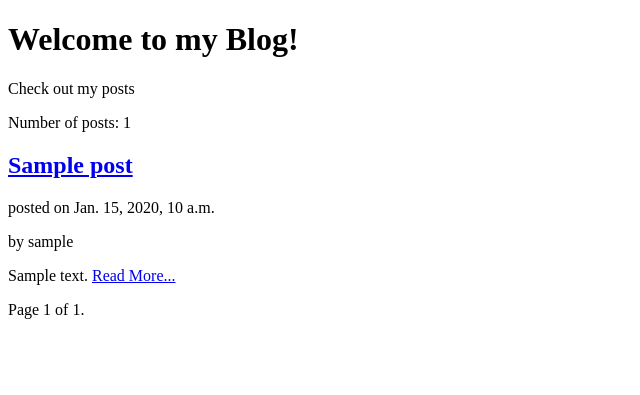
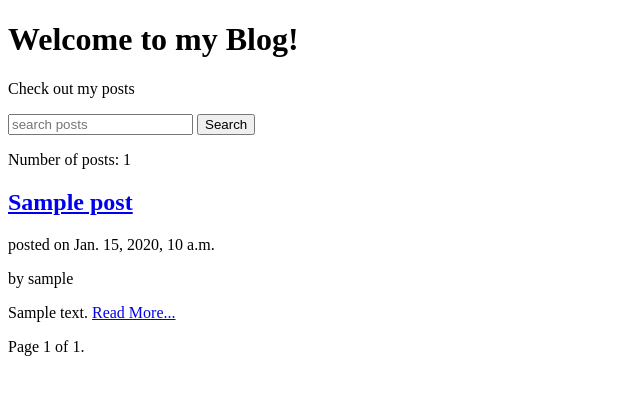
Before and after one commit to swatijamgade/myblog, a Django app: page / in a window 1280 px wide. Shown: the top 395 px of the page, without its empty margins (0-640 px from the left). Run offline with Django 5.2, Linux system fonts and the light colour scheme; tables that the repository leaves empty hold one stand-in row (values such as "Sample post").

Commit message:
search result

```diff
--- a/myblog/settings.py
+++ b/myblog/settings.py
@@ -128,7 +128,5 @@ DEFAULT_AUTO_FIELD = 'django.db.models.BigAutoField'
 # EMAIL_HOST = 'smtp.gmail.com'
 # EMAIL_PORT = 587
 # EMAIL_USE_TLS = True
-# EMAIL_HOST_USER = 'user@gmail.com'
-# EMAIL_HOST_PASSWORD = 'password'
-
-# vmtbmdxethfdmgey
+# EMAIL_HOST_USER = 'jamagde.swati@gmail.com'
+# EMAIL_HOST_PASSWORD = 'vmtbmdxethfdmgey'
--- a/posts/forms.py
+++ b/posts/forms.py
@@ -1,3 +1,5 @@
+
+
 from django import forms
 from .models import Comment
 
--- a/posts/templates/posts/comment.html
+++ b/posts/templates/posts/comment.html
@@ -13,5 +13,6 @@
     {% include 'snippets/comment_form.html' %}
 {% endif %}
 
+
 </body>
 </html>
--- a/posts/templates/posts/post-list.html
+++ b/posts/templates/posts/post-list.html
@@ -6,6 +6,11 @@
 <body>
     <h1>Welcome to my Blog!</h1>
     <p>Check out my posts</p>
+
+    <form method="get" action="{% url 'search_post' %}">
+        <input type="text" name="query" placeholder="search posts">
+        <input type="submit" value="Search">
+    </form>
 
     {% with posts.count as total_post  %}
     <p>Number of posts: {{ total_post }}</p>
--- a/posts/urls.py
+++ b/posts/urls.py
@@ -1,11 +1,12 @@
 from django.urls import path
 
-from .views import post_list, post_detail, post_comment, share_post
+from .views import post_list, post_detail, post_comment, share_post, search_post
 
 urlpatterns = [
     path('', post_list, name='post_list'),
     path('post/<int:year>/<int:month>/<int:day>/<slug:post_slug>/', post_detail, name='post_detail'),
     path('<int:post_id>/comment/', post_comment, name='post_comment'),
     path('<int:post_id>/share/', share_post, name='share_post'),
+    path('search/', search_post, name='search_post'),
 
 ]
--- a/posts/views.py
+++ b/posts/views.py
@@ -56,7 +56,7 @@ def post_comment(request, post_id):
     post = get_object_or_404(Post, id=post_id)
 
     if request.method == 'POST':
-        comment_form = CommentModelForm(request.POST)
+        comment_form = CommentModelForm(request.POST);
         print(comment_form)
         print(type(comment_form))  # Post
         if comment_form.is_valid():
@@ -90,3 +90,17 @@ def share_post(request, post_id):
     else:
         form = EmailPostForm()
         return render(request, 'posts/share.html', context={'post': post, 'form': form})
+
+def search_post(request):
+    """
+    This function is used to search for posts
+    """
+    query = request.GET.get('query')
+
+    # get all related posts form db
+    searched_posts = Post.objects.filter(
+        Q(title__icontains=query) | Q(content__icontains=query) | Q(author__username__icontains=query)
+    ).distinct()
+    # Post.objects.filter(title__icontains=query)
+    # Post.objects.filter(content__icontains=query)
+    return render(request, 'posts/search.html', context={'posts': searched_posts, 'query': query})
```
Also changed, not shown: posts/templates/posts/search.html (added, +20 -0 lines), posts/templates/posts/simple-view-get.html (added, +10 -0 lines), posts/templates/posts/simple-view-post.html (added, +10 -0 lines), posts/templates/posts/share.html (renamed from posts/templates/posts/share html.html).
